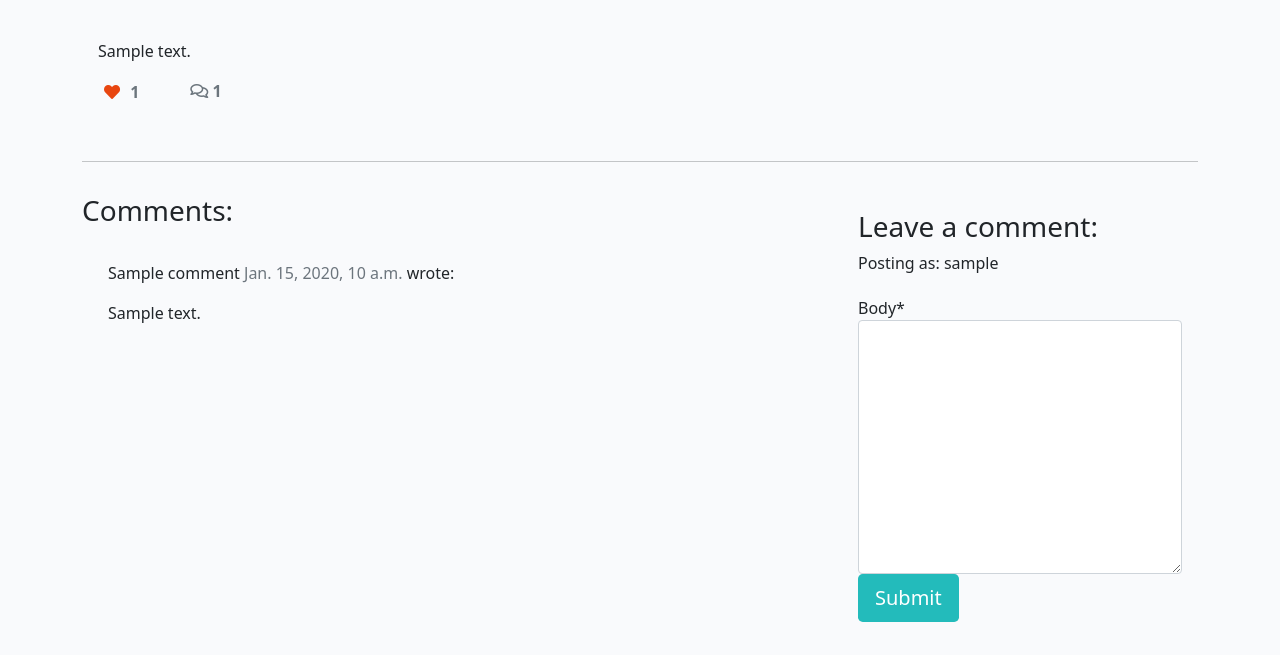
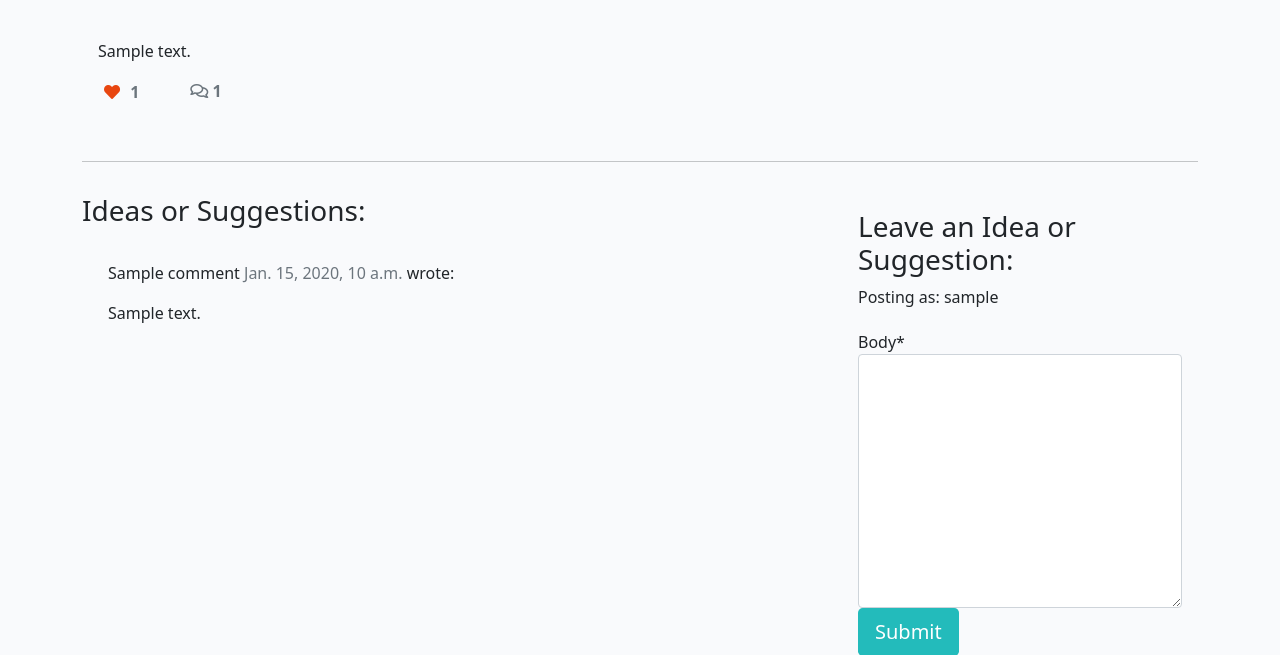
Before and after one commit to ColetteThomson/smart_events, a Django app: a page that uses pages/templates/post_detail.html in a window 1280 px wide. Shown: the part 333-988 px from the top of the page. Run offline with Django 3.2, Linux system fonts and the light colour scheme; a user stored in the database is signed in; tables that the repository leaves empty hold one stand-in row (values such as "Sample post"); some libraries are stand-ins or nearby versions.

Commit message:
edit 'pages' fields and content

```diff
--- a/events/forms.py
+++ b/events/forms.py
@@ -14,7 +14,7 @@ class ProjectForm(ModelForm):
             'project_name': '',
             'project_date': 'YYYY-MM-DD',
             #'job_title': 'job title',
-            'people': 'people',
+            'people': 'Resource: Project Admin',
             'resource_TS': 'Resource: Tech Support',
             'project_manager': 'Project Manager',
             'description': '',
@@ -70,3 +70,30 @@ class TechSupportForm(ModelForm):
             'contact_no': forms.TextInput(attrs={'class': 'form-control', 'placeholder': 'Contact Number'}),
             'person_email': forms.EmailInput(attrs={'class': 'form-control', 'placeholder': 'Person Email'}),
         }
+
+
+
+
+JobTitle = (
+    ("Tech_Support", "Tech Support"),
+    ("Project_Admin", "Project Admin"),
+    ("UX_Design", "UX Design"),
+)
+
+# class PeopleInfoForm(ModelForm):
+#     class Meta:
+#         model = People
+#         # fields to be imported from class People
+#         fields = ('person_name', 'job_title','contact_no', 'person_email')
+#         labels = {
+#             'person_name': '',
+#             'job_title': '',
+#             'contact_no': '',
+#             'person_email': '',
+#         }
+#         widgets = {
+#             'person_name': forms.TextInput(attrs={'class': 'form-control', 'placeholder': 'Person Name'}),
+#             'job_title': forms.ChoiceField(choices = JobTitle, 'class': 'form-control', 'placeholder': 'Job Title'),
+#             'contact_no': forms.TextInput(attrs={'class': 'form-control', 'placeholder': 'Contact Number'}),
+#             'person_email': forms.EmailInput(attrs={'class': 'form-control', 'placeholder': 'Person Email'}),
+#         }
--- a/events/views.py
+++ b/events/views.py
@@ -219,7 +219,7 @@ def all_people(request):
 def add_people(request):
     # obtain all data posted from form
     people_form = PeopleForm(data=request.POST)
-
+    ##people_form = PeopleInfoForm(data=request.POST)
     # if people form is valid (required fields completed)
     if people_form.is_valid():
         # save to database
--- a/pages/templates/post_detail.html
+++ b/pages/templates/post_detail.html
@@ -82,7 +82,7 @@
     </div>
     <div class="row">
         <div class="col-md-8 card mb-4  mt-3 ">
-            <h3>Comments:</h3>
+            <h3>Ideas or Suggestions:</h3>
             <div class="card-body">
                 <!-- for loop to iterate through each 'comment in comments' -->
                 {% for comment in comments %}
@@ -108,14 +108,14 @@
                 <!-- if commented (True) then display a message to user -->
                 {% if commented %}
                 <div class="alert alert-success" role="alert">
-                    Your comment is awaiting approval
+                    Your idea / suggestion is awaiting approval
                 </div>
                 {% else %}
 
                 <!-- if statement: comment box only appears if user is authenticated -->
                 {% if user.is_authenticated %}
 
-                <h3>Leave a comment:</h3>
+                <h3>Leave an Idea or Suggestion:</h3>
                 <p>Posting as:  {{ user.username }}</p>
                 <!-- create form with method of post -->
                 <form method="post" style="margin-top: 1.3em;">
```
